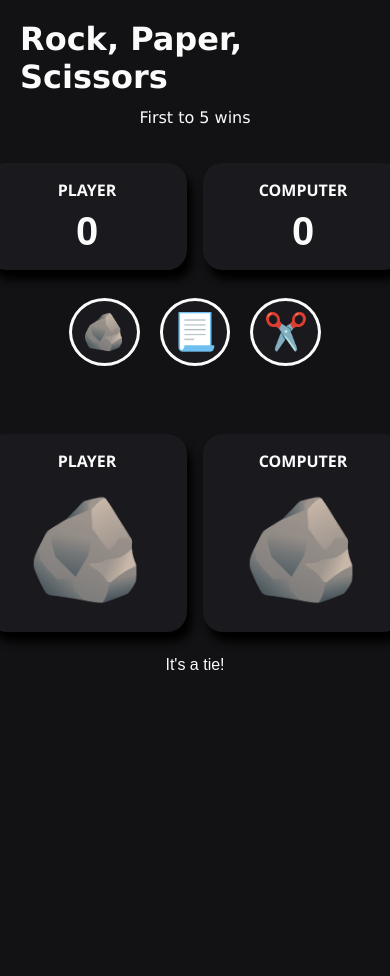
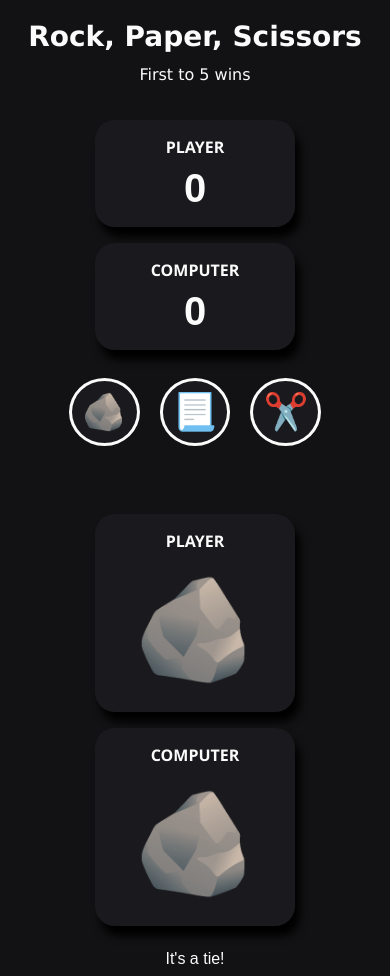
Before and after one commit to mjcw88/odin-rock-paper-scissors, a plain HTML site: page index.html in a window 390 px wide. Both pictures are taken after a click on the button "Rock". Before the commit the page ends 844 px from the top, so only its background shows below. Drawn offline with Linux system fonts and the light colour scheme.

Commit message:
improved mobile responsiveness and added resetGame function

```diff
--- a/index.html
+++ b/index.html
@@ -6,6 +6,7 @@
     <meta name="viewport" content="width=device-width, initial-scale=1.0">
     <title>Rock, Paper, Scissors</title>
     <link rel="stylesheet" href="styles.css">
+    <script src="script.js" defer></script>
   </head>
 <body>
     <div class="header">Rock, Paper, Scissors</div>
@@ -41,7 +42,5 @@
     <div class="reset-container">
       <button class="reset-button" hidden>Reset</button>
     </div>
-
-    <script src="script.js"></script>
 </body>
 </html>
--- a/script.js
+++ b/script.js
@@ -1,5 +1,6 @@
 document.addEventListener("DOMContentLoaded", function() {
     const choices = ["rock", "paper", "scissors"];
+    const humanChoices = document.querySelectorAll(".choices-btn");
     const resetBtn = document.querySelector(".reset-button");
     const maxScore = 5;
     let humanScore = 0;
@@ -82,17 +83,7 @@ document.addEventListener("DOMContentLoaded", function() {
         }
     };
 
-    const humanChoices = document.querySelectorAll(".choices-btn");
-
-    humanChoices.forEach((button) => {
-        button.addEventListener("click", () => {
-            if (humanScore < maxScore && computerScore < maxScore) {
-                playRound(button.id.toLowerCase());
-            };
-        });
-    });
-
-    resetBtn.addEventListener("click", () => {
+    function resetGame(resetBtn) {
         const humanScoreContainer = document.getElementById("human-score");
         humanScore = 0;
         updateScore(humanScoreContainer, humanScore);
@@ -112,5 +103,17 @@ document.addEventListener("DOMContentLoaded", function() {
 
         finalResultContainer.hidden = true;
         resetBtn.hidden = true;
+    };
+
+    humanChoices.forEach((button) => {
+        button.addEventListener("click", () => {
+            if (humanScore < maxScore && computerScore < maxScore) {
+                playRound(button.id.toLowerCase());
+            };
+        });
+    });
+
+    resetBtn.addEventListener("click", () => {
+        resetGame(resetBtn);
     });
 });
--- a/styles.css
+++ b/styles.css
@@ -13,8 +13,8 @@ body {
 
 .header {
     font-weight: 600;
-    font-size: 32px;
-    margin: 12px;
+    font-size: 28px;
+    margin: 12px 0px;
 }
 
 .header-small {
@@ -24,10 +24,13 @@ body {
 }
 
 .scores-container,
-.round-container {
+.round-container,
+.choices-container {
     display: flex;
+    justify-content: center;
+    flex-wrap: wrap;
     gap: 16px;
-    margin: 24px;
+    margin: 24px 0px;
 }
 
 .scores,
@@ -55,8 +58,7 @@ body {
 }
 
 .choices-container {
-    display: flex;
-    gap: 16px;
+    margin: 0px;
 }
 
 .choices-btn {
@@ -110,7 +112,7 @@ body {
     padding: 5px 10px;
     text-align: center;
     border-radius: 8px;
-    margin: 24px;
+    margin: 24px 0px;
     cursor: pointer;
     box-shadow: 5px 10px 8px #000000;
 }
```
Also changed, not shown: 1 other file.
